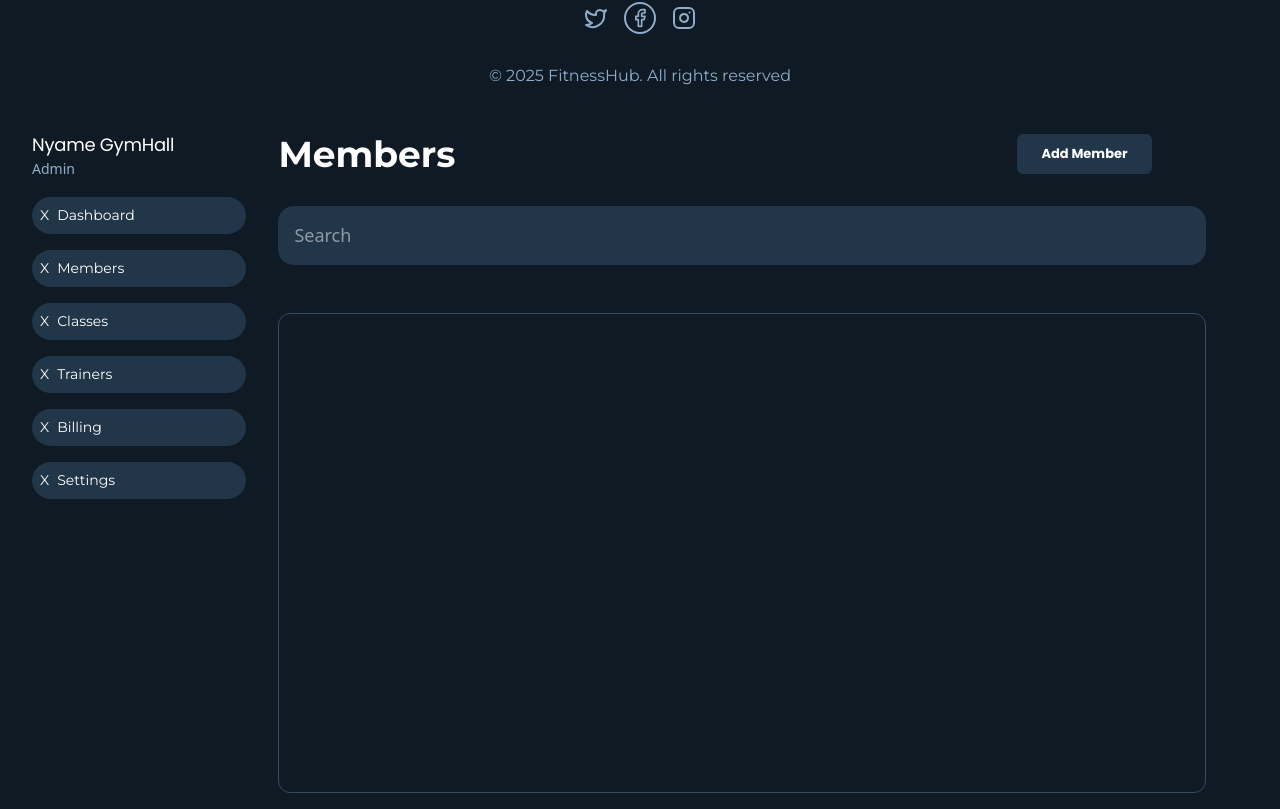
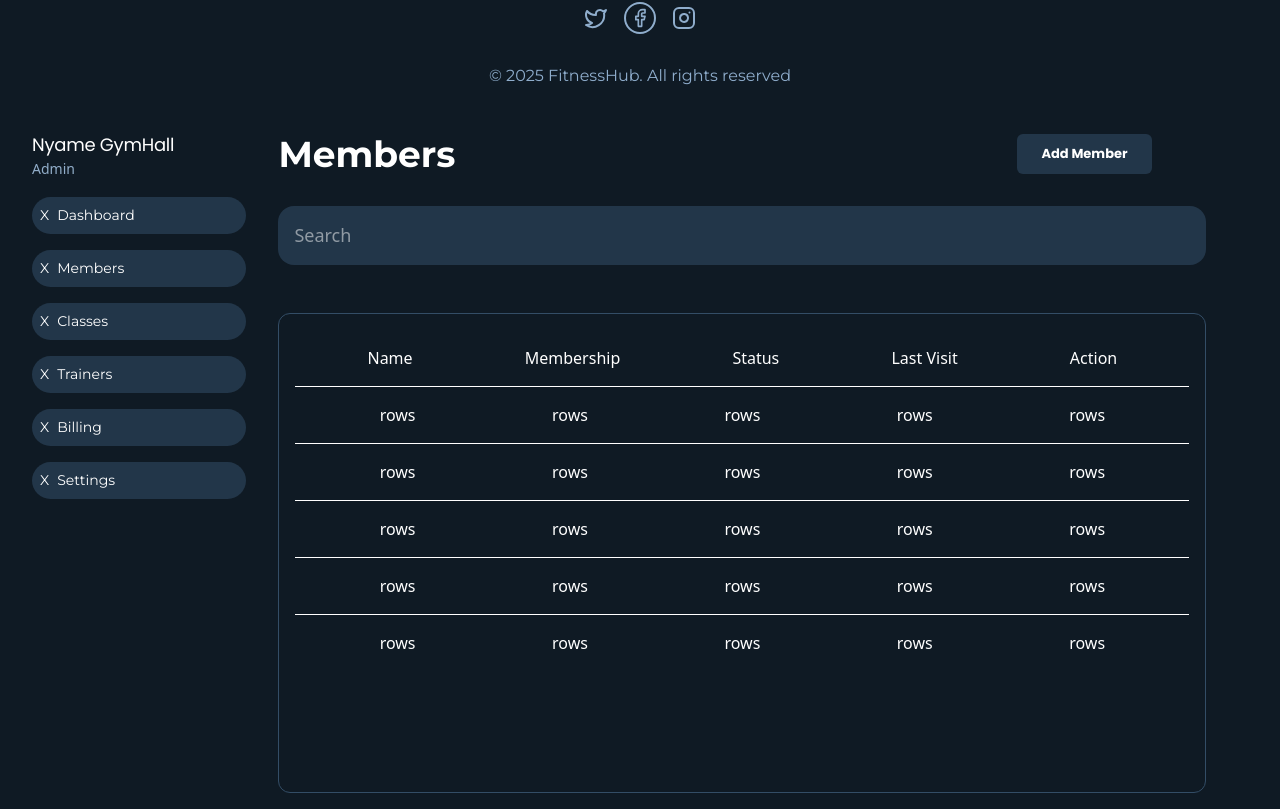
Before and after one commit to mafindijr/Gym-Management-System, a React (Vite) app: page / in a window 1280 px wide. Shown: the part 807-1616 px from the top of the page. Built offline with nearby package versions, Linux system fonts and the light colour scheme.

Commit message:
finsih the members dashboard structure

```diff
--- a/src/Components/members.jsx
+++ b/src/Components/members.jsx
@@ -47,8 +47,49 @@ export default function MembersDashboard() {
                 </div>
 
                     <div className='flex gap-4 mt-4'>
-                        <div className="w-[928px] h-[480px] border-1 inset-1 border-[#334d66] rounded-[12px] p-4">
-
+                        <div className="w-[928px] h-[480px] flex flex-col border-1 inset-1 border-[#334d66] rounded-[12px] p-4 divide-y">
+                                <div className='flex justify-around items-center p-4'>
+                                    <div><span>Name</span></div>
+                                    <div><span>Membership</span></div>
+                                    <div><span>Status</span></div>
+                                    <div>Last Visit</div>
+                                    <div>Action</div>
+                                </div>
+                                <div className='flex justify-around items-center p-4'>
+                                    <div>rows</div>
+                                    <div>rows</div>
+                                    <div>rows</div>
+                                    <div>rows</div>
+                                    <div>rows</div>
+                                </div>
+                                <div className='flex justify-around items-center p-4'>
+                                    <div>rows</div>
+                                    <div>rows</div>
+                                    <div>rows</div>
+                                    <div>rows</div>
+                                    <div>rows</div>
+                                </div>
+                                <div className='flex justify-around items-center p-4'>
+                                    <div>rows</div>
+                                    <div>rows</div>
+                                    <div>rows</div>
+                                    <div>rows</div>
+                                    <div>rows</div>
+                                </div>
+                                <div className='flex justify-around items-center p-4'>
+                                    <div>rows</div>
+                                    <div>rows</div>
+                                    <div>rows</div>
+                                    <div>rows</div>
+                                    <div>rows</div>
+                                </div>
+                                <div className='flex justify-around items-center p-4'>
+                                    <div>rows</div>
+                                    <div>rows</div>
+                                    <div>rows</div>
+                                    <div>rows</div>
+                                    <div>rows</div>
+                                </div>
                         </div>
 
                     </div>
```
